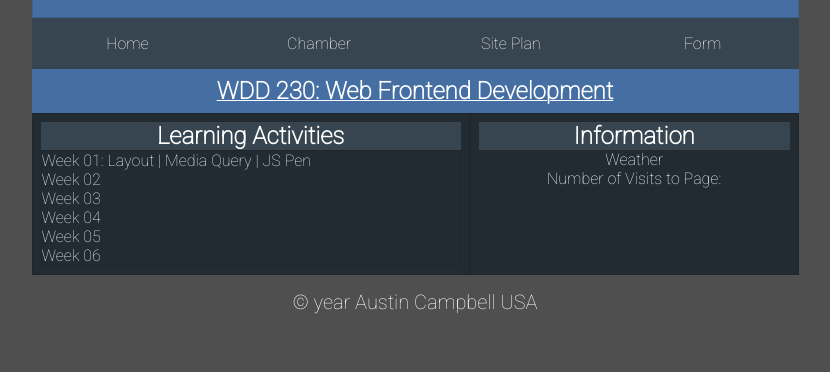
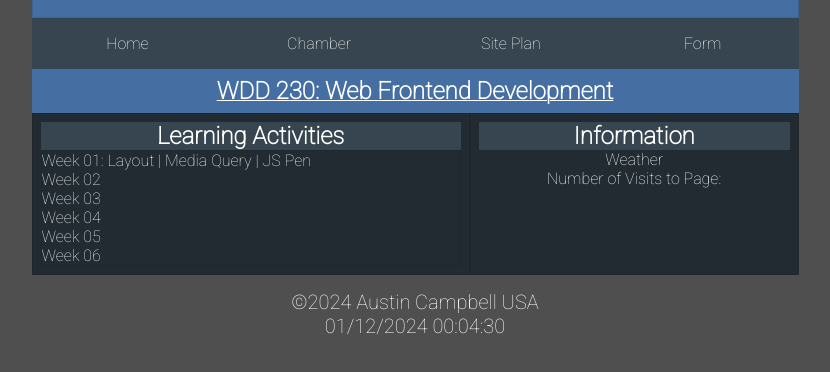
Before and after one commit to AustinCBYUi/WDD230-AC, a plain HTML site: page index.html in a window 1280 px wide. Shown: the part 214-586 px from the top of the page, without its empty margins (225-1055 px from the left). Drawn offline with Linux system fonts and the light colour scheme.

Commit message:
Final Commit for Week 01

```diff
--- a/index.html
+++ b/index.html
@@ -52,8 +52,9 @@
 
     <!-- Footer -->
     <footer>
-        <p>&copy; year Austin Campbell USA</p>
+        <p>&copy;<span id="year">h</span> Austin Campbell USA</p>
         <p id="lastModified"></p>
     </footer>
+    <script src="scripts/getDates.js"></script>
 </body>
 </html>
--- a/scripts/getDates.js
+++ b/scripts/getDates.js
@@ -0,0 +1,5 @@
+// alert(document.lastModified);
+document.querySelector("#lastModified").textContent = document.lastModified;
+
+let getTheDate = new Date;
+document.querySelector("#year").textContent = getTheDate.getFullYear();
```
